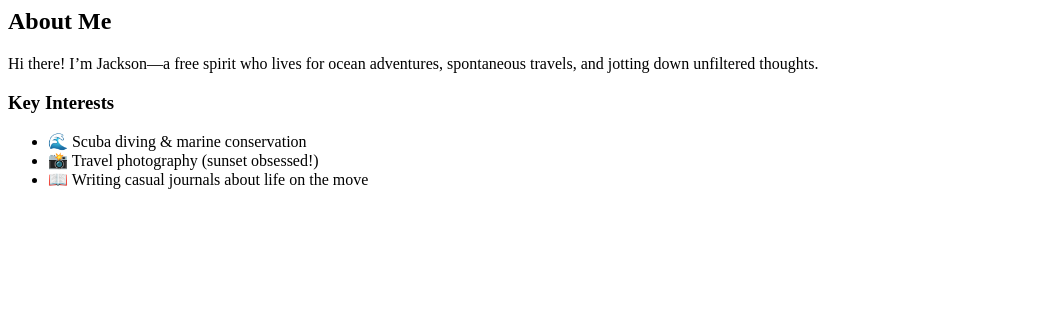
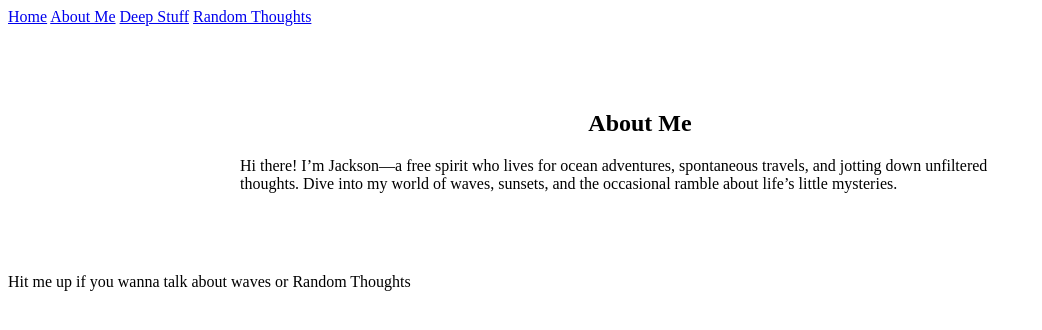
Before and after one commit to 20010930/Jackson3.0, a plain HTML site: page about.html in a window 1280 px wide. Shown: the whole page, without its empty margins (0-1042 px from the left). Drawn offline with Linux system fonts and the light colour scheme.

Commit message:
Update about.html

```diff
--- a/about.html
+++ b/about.html
@@ -1,12 +1,28 @@
-<div class="content">
-    <h2 class="section-title">About Me</h2>
-    <p class="welcome">Hi there! I’m Jackson—a free spirit who lives for ocean adventures, spontaneous travels, and jotting down unfiltered thoughts.</p>
-    <div class="interests">
-        <h3>Key Interests</h3>
-        <ul>
-            <li>🌊 Scuba diving & marine conservation</li>
-            <li>📸 Travel photography (sunset obsessed!)</li>
-            <li>📖 Writing casual journals about life on the move</li>
-        </ul>
+<!DOCTYPE html>
+<html lang="zh-CN">
+<head>
+    <meta charset="UTF-8">
+    <title>About Jackson</title>
+    <link href="https://fonts.googleapis.com/css2?family=Arimo&family=IBM+Plex+Mono&display=swap" rel="stylesheet">
+    <link rel="stylesheet" href="css/styles.css">
+</head>
+<body>
+    <!-- 导航栏（与主页完全一致，确保链接循环正确） -->
+    <nav>
+        <a href="index.html">Home</a>
+        <a href="about.html">About Me</a>
+        <a href="deep-stuff.html">Deep Stuff</a>
+        <a href="random-thoughts.html">Random Thoughts</a>
+    </nav>
+
+    <!-- 页面内容（示例） -->
+    <div style="max-width: 800px; margin: 0 auto; padding: 4rem 2rem;">
+        <h2 class="name" style="text-align: center;">About Me</h2>
+        <p>Hi there! I’m Jackson—a free spirit who lives for ocean adventures, spontaneous travels, and jotting down unfiltered thoughts. Dive into my world of waves, sunsets, and the occasional ramble about life’s little mysteries.</p>
     </div>
-</div>
+
+    <footer>
+        Hit me up if you wanna talk about waves or Random Thoughts
+    </footer>
+</body>
+</html>
```
